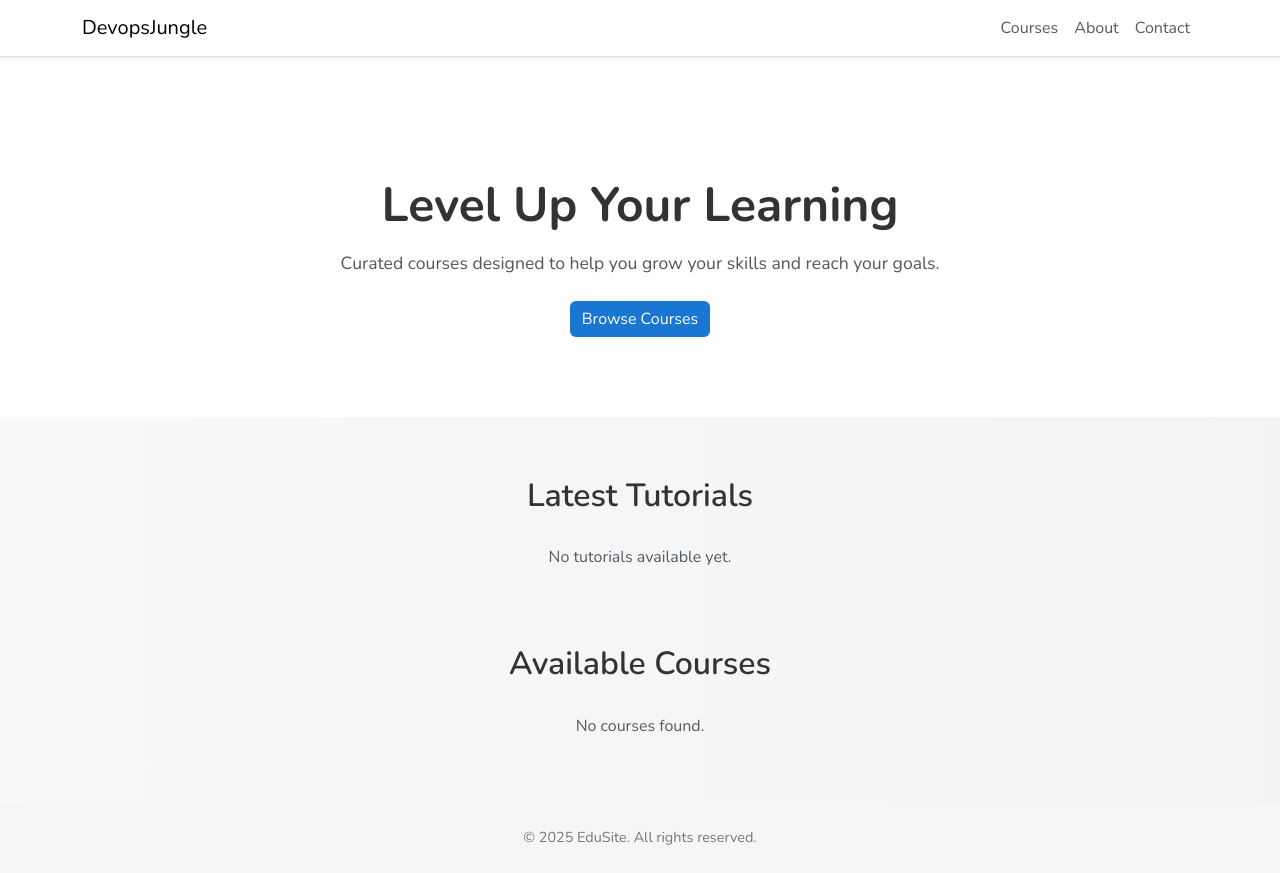
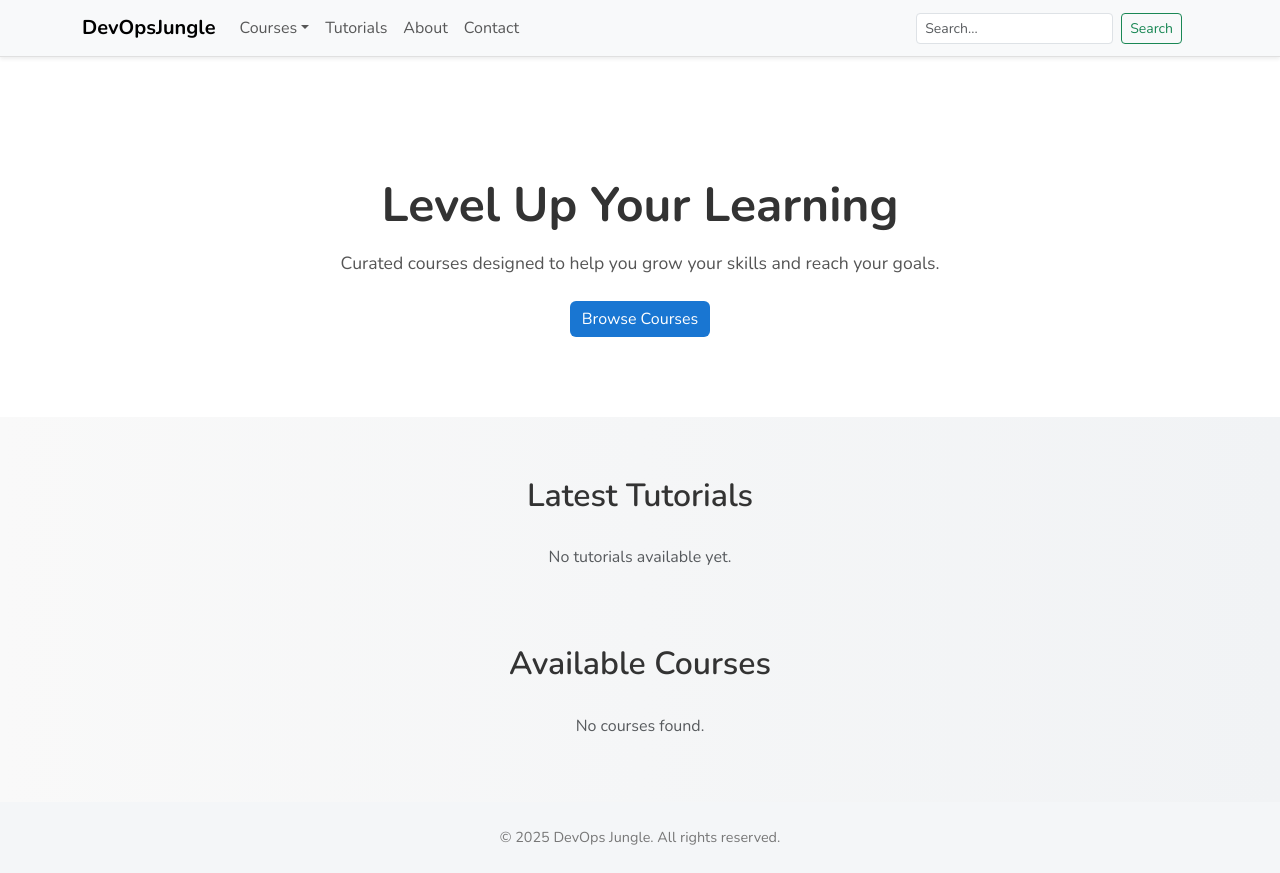
Before and after one commit to imajayupadhyay/devopsjungle, a PHP site: page /index.php in a window 1280 px wide. Run offline with PHP 8.4, Linux system fonts and the light colour scheme; data that the repository does not hold is empty.

Commit message:
mega menu added

```diff
--- a/includes/header.php
+++ b/includes/header.php
@@ -1,7 +1,7 @@
 <!-- includes/header.php -->
 <?php
 if (!isset($pageTitle)) {
-    $pageTitle = "EduSite";
+    $pageTitle = "DevOps Jungle";
 }
 ?>
 <!DOCTYPE html>
@@ -14,25 +14,124 @@ if (!isset($pageTitle)) {
     <!-- Bootstrap + Google Fonts -->
     <link href="https://cdn.jsdelivr.net/npm/bootstrap@5.3.3/dist/css/bootstrap.min.css" rel="stylesheet">
     <link href="https://fonts.googleapis.com/css2?family=Nunito:wght@400;600;700&display=swap" rel="stylesheet">
+    <link rel="stylesheet" href="https://cdn.jsdelivr.net/npm/bootstrap-icons@1.10.5/font/bootstrap-icons.css">
 
     <!-- Custom CSS -->
     <link rel="stylesheet" href="assets/css/style.css">
+
+    <style>
+        body {
+            font-family: 'Nunito', sans-serif;
+            transition: background-color 0.3s, color 0.3s;
+        }
+        body.dark-theme {
+            background-color: #121212;
+            color: #e4e4e4;
+        }
+        .navbar {
+            transition: background 0.3s;
+        }
+        .dark-theme .navbar {
+            background-color: #1f1f1f !important;
+        }
+        .theme-toggle {
+            border: none;
+            background: transparent;
+            font-size: 1.2rem;
+            color: inherit;
+        }
+        .dropdown-mega {
+            position: static;
+        }
+        .dropdown-menu-mega {
+            display: none;
+            width: 100%;
+            left: 0;
+            right: 0;
+            top: 100%;
+            border-top: 1px solid #dee2e6;
+            padding: 2rem;
+            background: white;
+        }
+        .dropdown-mega:hover .dropdown-menu-mega {
+            display: block;
+        }
+        .dark-theme .dropdown-menu-mega {
+            background: #1f1f1f;
+            color: white;
+        }
+        .dropdown-menu-mega a {
+            color: inherit;
+        }
+    </style>
 </head>
 <body>
 
 <!-- Navbar -->
-<nav class="navbar navbar-expand-lg shadow-sm">
+<nav class="navbar navbar-expand-lg navbar-light bg-light shadow-sm sticky-top">
     <div class="container">
-        <a class="navbar-brand" href="#">DevopsJungle</a>
+        <a class="navbar-brand fw-bold" href="#">DevOpsJungle</a>
         <button class="navbar-toggler" data-bs-toggle="collapse" data-bs-target="#nav">
             <span class="navbar-toggler-icon"></span>
         </button>
+
         <div class="collapse navbar-collapse" id="nav">
-            <ul class="navbar-nav ms-auto">
-                <li class="nav-item"><a class="nav-link" href="#">Courses</a></li>
+            <ul class="navbar-nav me-auto mb-2 mb-lg-0">
+                <li class="nav-item dropdown dropdown-mega">
+                    <a class="nav-link dropdown-toggle" href="#" role="button">Courses</a>
+                    <div class="dropdown-menu dropdown-menu-mega shadow">
+                        <div class="row">
+                            <div class="col-md-4">
+                                <h6 class="text-uppercase">DevOps Tools</h6>
+                                <ul class="list-unstyled">
+                                    <li><a class="dropdown-item" href="#">Docker</a></li>
+                                    <li><a class="dropdown-item" href="#">Kubernetes</a></li>
+                                    <li><a class="dropdown-item" href="#">Jenkins</a></li>
+                                </ul>
+                            </div>
+                            <div class="col-md-4">
+                                <h6 class="text-uppercase">Cloud</h6>
+                                <ul class="list-unstyled">
+                                    <li><a class="dropdown-item" href="#">AWS</a></li>
+                                    <li><a class="dropdown-item" href="#">Azure</a></li>
+                                    <li><a class="dropdown-item" href="#">GCP</a></li>
+                                </ul>
+                            </div>
+                            <div class="col-md-4">
+                                <h6 class="text-uppercase">CI/CD & Monitoring</h6>
+                                <ul class="list-unstyled">
+                                    <li><a class="dropdown-item" href="#">GitHub Actions</a></li>
+                                    <li><a class="dropdown-item" href="#">Prometheus</a></li>
+                                    <li><a class="dropdown-item" href="#">Grafana</a></li>
+                                </ul>
+                            </div>
+                        </div>
+                    </div>
+                </li>
+                <li class="nav-item"><a class="nav-link" href="#">Tutorials</a></li>
                 <li class="nav-item"><a class="nav-link" href="#">About</a></li>
                 <li class="nav-item"><a class="nav-link" href="#">Contact</a></li>
             </ul>
+            <form class="d-flex me-3">
+                <input class="form-control form-control-sm me-2" type="search" placeholder="Search...">
+                <button class="btn btn-outline-success btn-sm" type="submit">Search</button>
+            </form>
+            <!-- <button class="theme-toggle" onclick="toggleTheme()">
+                <i class="bi bi-moon-stars-fill"></i>
+            </button> -->
         </div>
     </div>
 </nav>
+
+<script>
+function toggleTheme() {
+    const body = document.body;
+    const icon = document.querySelector('.theme-toggle i');
+    body.classList.toggle('dark-theme');
+    if (body.classList.contains('dark-theme')) {
+        icon.classList.replace('bi-moon-stars-fill', 'bi-sun-fill');
+    } else {
+        icon.classList.replace('bi-sun-fill', 'bi-moon-stars-fill');
+    }
+}
+</script>
--- a/index.php
+++ b/index.php
@@ -88,7 +88,7 @@ $result = $conn->query($sql);
 <!-- Footer -->
 <footer class="footer mt-5">
     <div class="container">
-        &copy; <?= date('Y') ?> EduSite. All rights reserved.
+        &copy; <?= date('Y') ?> DevOps Jungle. All rights reserved.
     </div>
 </footer>
 
```
Also changed, not shown: admin/partials/sidebar.php (+6 -3 lines).
